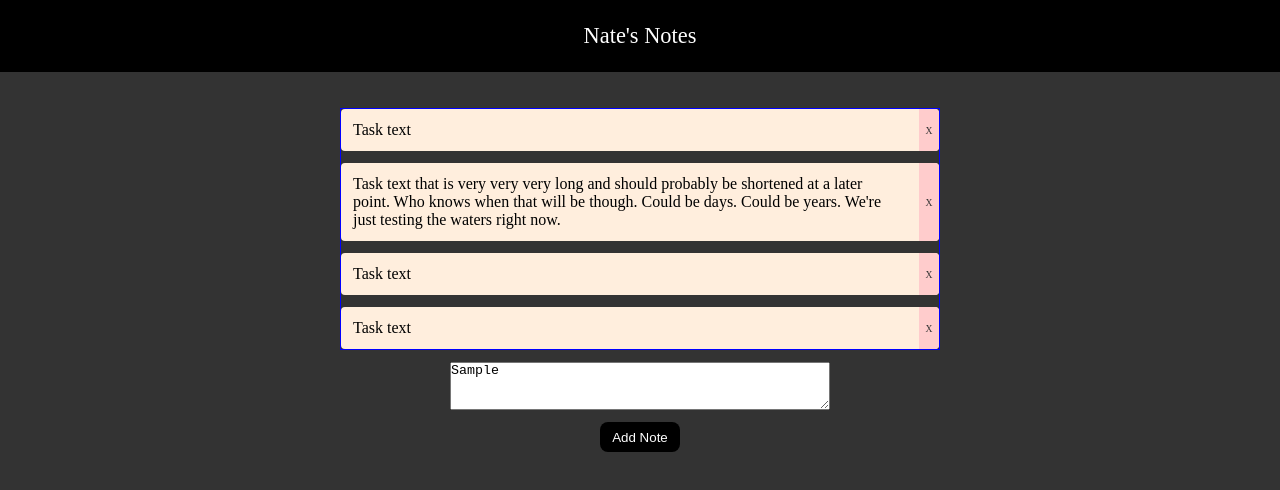
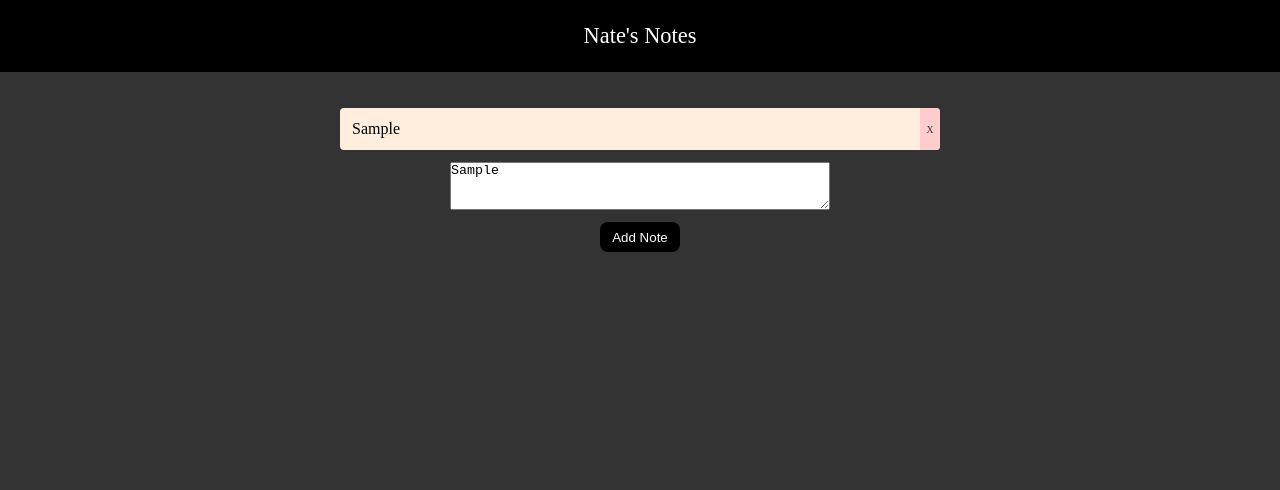
Before and after one commit to nathaniel-lowy/simple-todos, a website built with webpack: page src/template.html in a window 1280 px wide. Both pictures are taken after typing "Sample" into the empty fields and a click on the button "Add Note". Built offline with nearby package versions, Linux system fonts and the light colour scheme.

Commit message:
Implement basic JS structuring
Tasks are created in both DOM and taskList for now.

```diff
--- /dev/null
+++ b/src/Task.js
@@ -0,0 +1,9 @@
+export default class Task {
+    constructor(text, date, id = crypto.randomUUID()) {
+        this.text = text;
+        this.date = date;
+        this.id = id;
+    }
+
+    getID() {return this.id};
+}
--- a/src/index.js
+++ b/src/index.js
@@ -1 +1,64 @@
 import "./styles.css";
+import Task from "./Task.js";
+
+let taskList = [];
+
+const textArea = document.querySelector("textarea");
+function createTask() {
+  console.log(textArea.value);
+  taskList.push(new Task(textArea.value, new Date()));
+  save();
+  createTaskDOM();
+}
+
+function createTaskDOM() {
+  const wrapper = document.querySelector("#wrapper");
+  wrapper.replaceChildren();
+  taskList.forEach((task) => {
+    const taskElement = document.createElement("div");
+    taskElement.classList.add("task");
+    const taskText = document.createElement("div");
+    taskText.classList.add("task-text");
+    taskText.textContent = task.text;
+    taskElement.append(taskText);
+    const taskDelete = document.createElement("div");
+    taskDelete.classList.add("task-delete");
+    taskDelete.textContent = "X";
+    taskDelete.addEventListener("click", () => {
+      deleteTask(task.id);
+    });
+    taskElement.append(taskDelete);
+    wrapper.append(taskElement);
+  });
+}
+
+function deleteTask(taskID) {
+  taskList = taskList.filter((task) => task.id !== taskID);
+  save();
+  createTaskDOM();
+}
+
+function save() {
+  console.log(taskList);
+  localStorage.setItem("simple-todo-list", JSON.stringify(taskList));
+}
+
+function load() {
+    taskList = [];
+  if (localStorage.getItem("simple-todo-list") !== null) {
+    const tasks = JSON.parse(localStorage.getItem("simple-todo-list"));
+    tasks.forEach(task => {
+        taskList.push(new Task(task.text, task.date, task.id));
+    })
+  }
+  createTaskDOM();
+}
+
+function initialize() {
+document.querySelector("#add-btn").addEventListener("click", () => {
+  createTask();
+});
+load();
+}
+
+initialize();
--- a/src/styles.css
+++ b/src/styles.css
@@ -60,7 +60,6 @@ main {
     display: flex;
     flex-direction: column;
     width: min(100%, 600px);
-    border: 1px blue solid;
     gap: 12px;
 }
 
```
